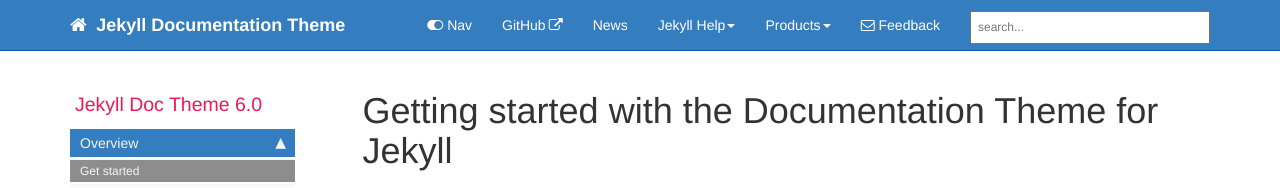
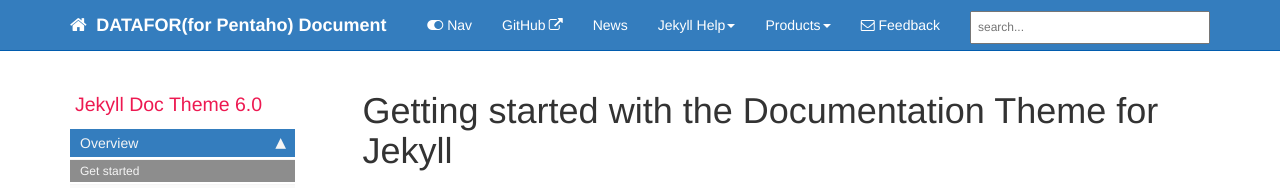
Before and after one commit to pentaho-visualizer/pentaho-visualizer.github.io, a Jekyll site: the page built from index.md, in a window 1280 px wide and 900 px high. Shown: the top 188 px of the window. Built offline with Jekyll 4.4.1, drawn with Linux system fonts in a browser that asks for light colours; nearby versions of some CDN libraries; comment, search, counter and statistics services are not loaded.

Commit message:
Update _config.yml

```diff
--- a/_config.yml
+++ b/_config.yml
@@ -3,10 +3,10 @@ repository: datafor123/datafor123.github.io
 output: web
 # this property is useful for conditional filtering of content that is separate from the PDF.
 
-topnav_title: Jekyll Documentation Theme
+topnav_title: DATAFOR(for Pentaho) Document
 # this appears on the top navigation bar next to the home button
 
-site_title: Jekyll theme for documentation
+site_title: DATAFOR
 # this appears in the html browser tab for the site title (seen mostly by search engines, not users)
 
 company_name: DATAFOR
@@ -35,9 +35,9 @@ exclude:
   - .gitignore
 # these are the files and directories that jekyll will exclude from the build
 
-feedback_subject_line: Jekyll documentation theme
+feedback_subject_line: DATAFOR
 
-feedback_email: tomjoht@gmail.com
+feedback_email: support@datafor.com.cn
 # used as a contact email for the Feedback link in the top navigation bar
 
 # feedback_disable: true
@@ -107,7 +107,7 @@ sidebars:
 - product2_sidebar
 - other
 
-description: "Intended as a documentation theme based on Jekyll for technical writers documenting software and other technical products, this theme has all the elements you would need to handle multiple products with both multi-level sidebar navigation, tags, and other documentation features."
+description: "DATAFOR(for Pentaho) Document."
 # the description is used in the feed.xml file
 
 # needed for sitemap.xml file only
```
